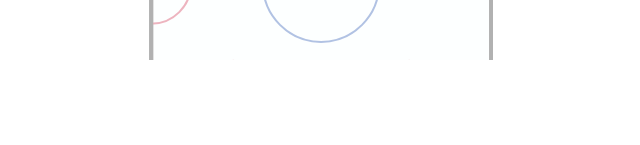
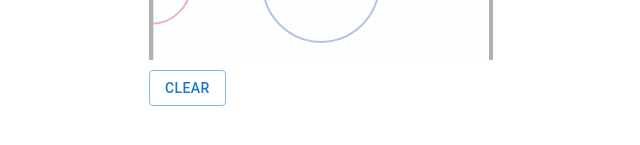
Before and after one commit to antbli/hockey-lineup, a React (Create React App) app: page / in a window 1280 px wide. Shown: the part 475-620 px from the top of the page, without its empty margins (319-959 px from the left). Built offline with nearby package versions, Linux system fonts and the light colour scheme.

Commit message:
Add clear button

```diff
--- a/src/Lineups.tsx
+++ b/src/Lineups.tsx
@@ -1,7 +1,7 @@
 import { useState } from "react";
 import { PlayerModel } from "./Player";
 import { Lineup, LineupModel } from "./Lineup";
-import { ToggleButton, ToggleButtonGroup } from "@mui/material";
+import { Button, ToggleButton, ToggleButtonGroup } from "@mui/material";
 
 type LineupId = "1stLine" | "2ndLine" | "3rdLine" | "4thLine";
 
@@ -13,14 +13,16 @@ type LineupsModel = {
   extraPlayers: PlayerModel[];
 };
 
+const initialLineups = {
+  firstLine: {},
+  secondLine: {},
+  thirdLine: {},
+  fourthLine: {},
+  extraPlayers: [],
+};
+
 const Lineups = () => {
-  const [lineups, setLineups] = useState<LineupsModel>({
-    firstLine: {},
-    secondLine: {},
-    thirdLine: {},
-    fourthLine: {},
-    extraPlayers: [],
-  });
+  const [lineups, setLineups] = useState<LineupsModel>(initialLineups);
 
   const [selectedLineup, setSelectedLineup] = useState<LineupId>("1stLine");
 
@@ -80,6 +82,13 @@ const Lineups = () => {
         <ToggleButton value="4thLine">4th line</ToggleButton>
       </ToggleButtonGroup>
       <Lineup lineup={getLineup()} setLineup={setLineup} />
+      <Button
+        sx={{ marginTop: "10px" }}
+        variant="outlined"
+        onClick={() => setLineups(initialLineups)}
+      >
+        Clear
+      </Button>
     </div>
   );
 };
```
